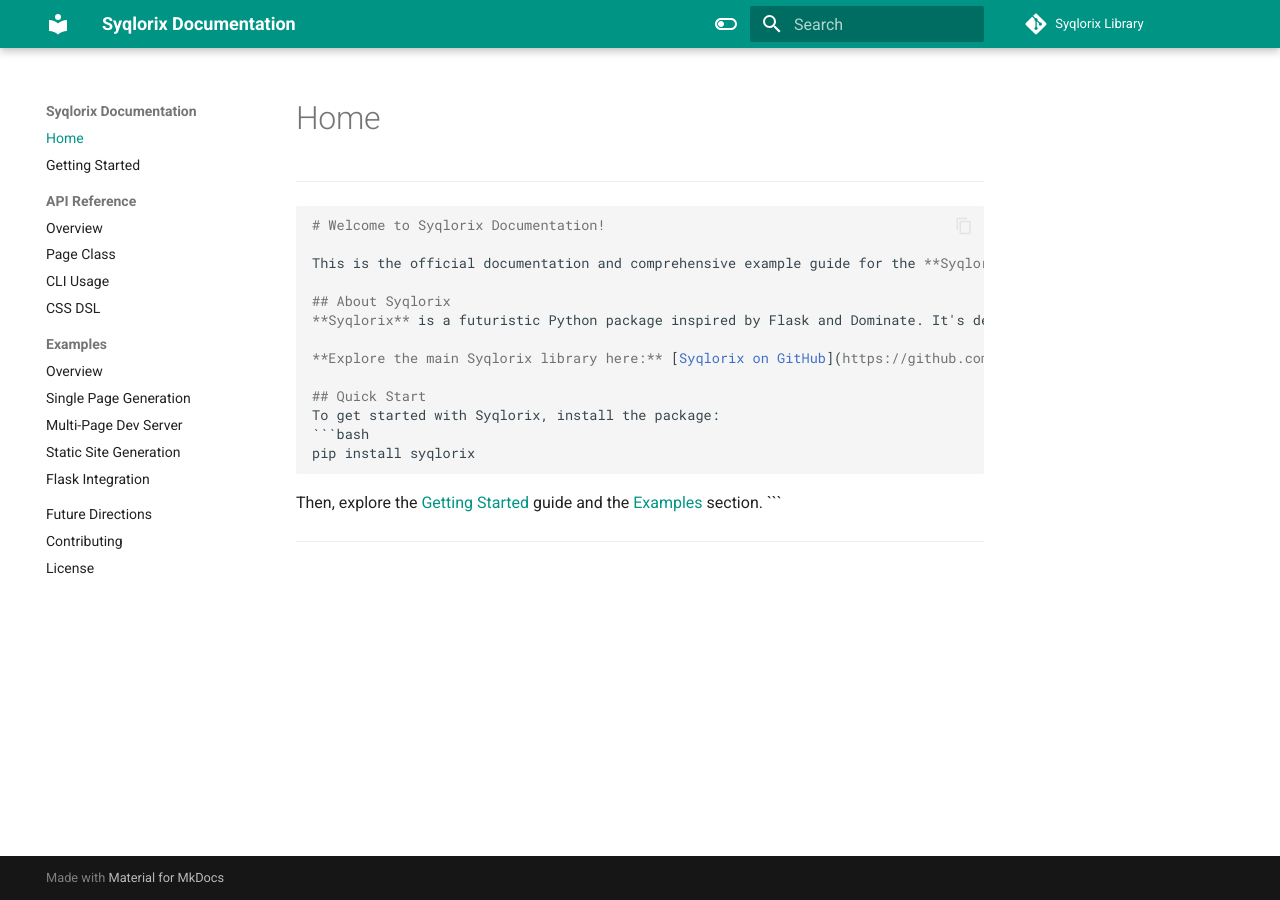
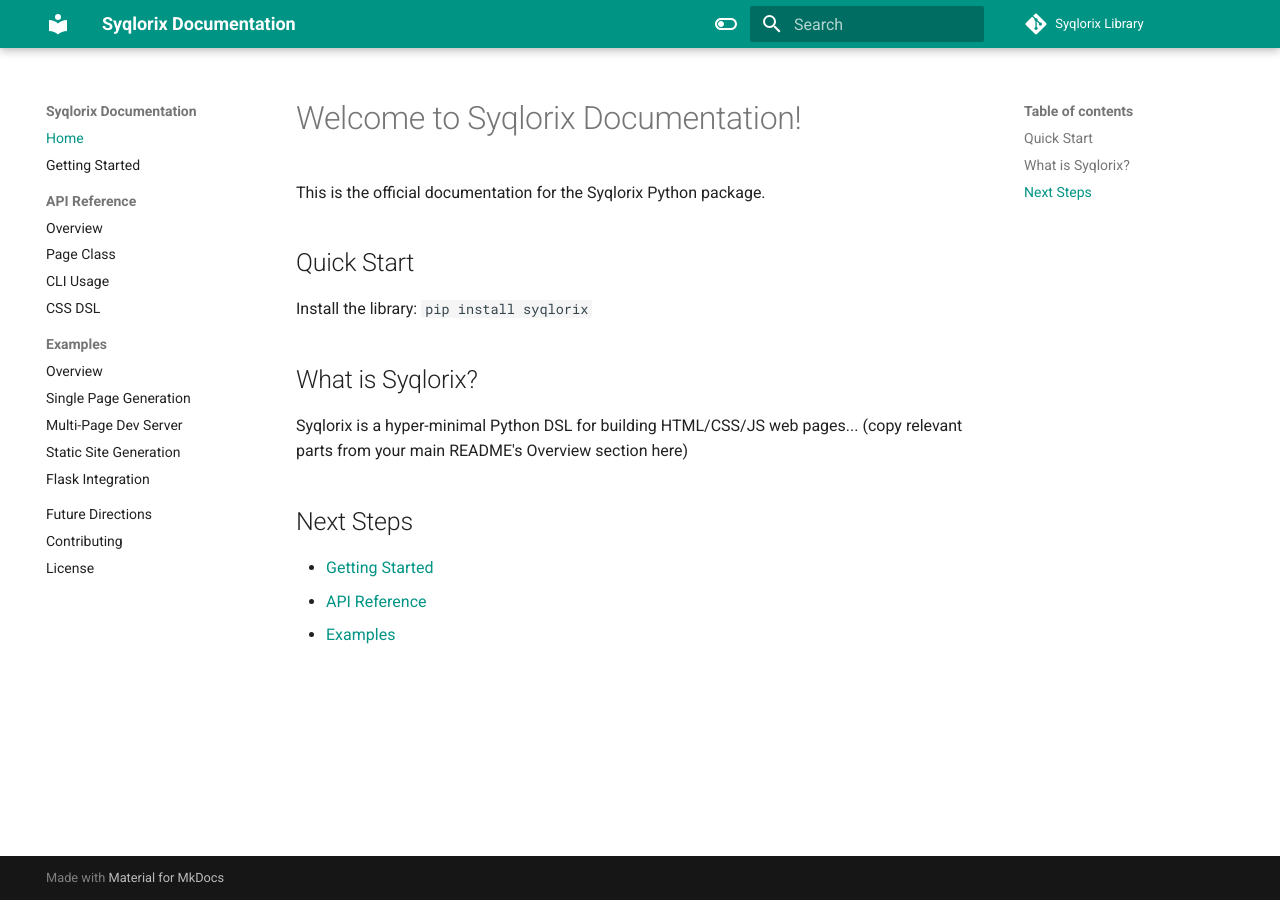
Before and after one commit to Syqlorix/syqlorix.github.io, an MkDocs documentation site: the page built from docs/index.md, in a window 1280 px wide. Built offline with MkDocs 1.6.1 and Material for MkDocs 9.7.7, drawn with Linux system fonts in a browser that asks for light colours; comment, search, counter and statistics services are not loaded.

Commit message:
modified:   docs/index.md

````diff
--- a/docs/index.md
+++ b/docs/index.md
@@ -1,19 +1,18 @@
----
-```markdown
 # Welcome to Syqlorix Documentation!
 
-This is the official documentation and comprehensive example guide for the **Syqlorix** Python package.
-
-## About Syqlorix
-**Syqlorix** is a futuristic Python package inspired by Flask and Dominate. It's designed to build full HTML documents, including CSS and JavaScript, from a single Python script. It aims to provide a zero-dependency, readable, and highly embeddable solution for dynamic web content creation.
-
-**Explore the main Syqlorix library here:** [Syqlorix on GitHub](https://github.com/Syqlorix/Syqlorix)
+This is the official documentation for the Syqlorix Python package.
 
 ## Quick Start
-To get started with Syqlorix, install the package:
-```bash
-pip install syqlorix
-```
-Then, explore the [Getting Started](getting-started.md) guide and the [Examples](examples/index.md) section.
-```
----
+
+Install the library:
+`pip install syqlorix`
+
+## What is Syqlorix?
+
+Syqlorix is a hyper-minimal Python DSL for building HTML/CSS/JS web pages... (copy relevant parts from your main README's Overview section here)
+
+## Next Steps
+
+- [Getting Started](getting-started.md)
+- [API Reference](api-reference/index.md)
+- [Examples](examples/index.md)
````
